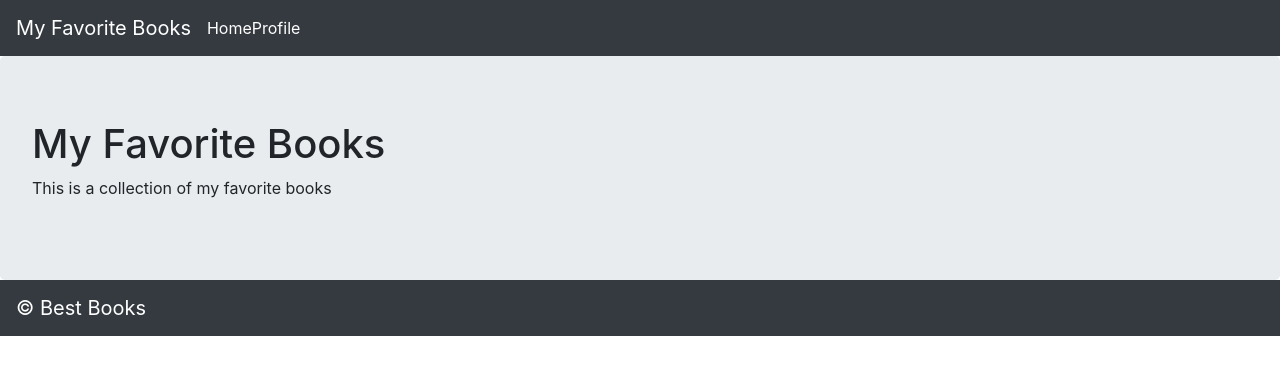
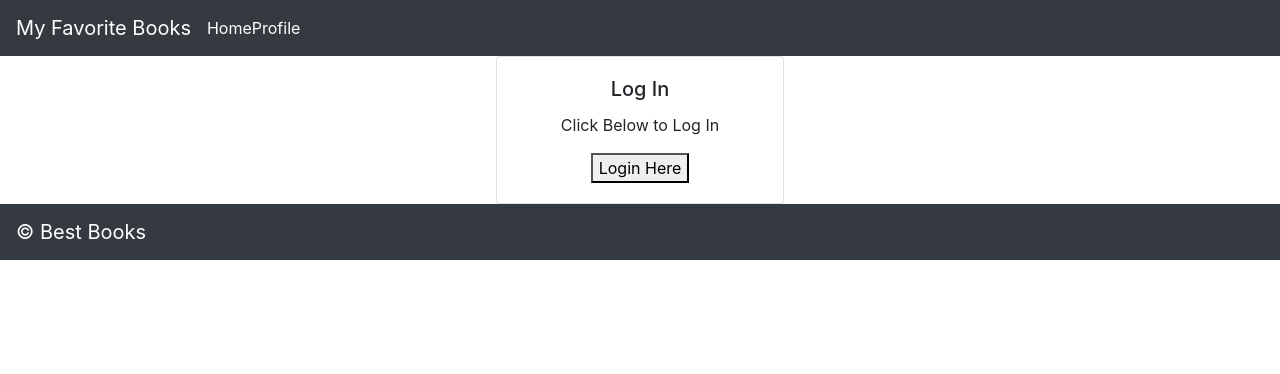
Before and after one commit to jeremywbrazell/best-books-front-end, a React (Create React App) app: page / in a window 1280 px wide. Shown: the top 374 px of the page. Built offline with nearby package versions, Linux system fonts and the light colour scheme.

Commit message:
pushing lab11

```diff
--- a/src/App.js
+++ b/src/App.js
@@ -24,7 +24,7 @@ class App extends React.Component {
             <Header />
               <Switch>
                 <Route exact path="/">
-                  {this.props.auth0.isAuthenticated ? <Login /> : <MyFavoriteBooks />}
+                  {this.props.auth0.isAuthenticated ? <MyFavoriteBooks /> : <Login /> }
                   {/* TODO: if the user is logged in, render the `MyFavoriteBooks` component, if they are not, render the `Login` component */}
                 </Route>
                   <Route path="/profile" exact render = {props => <Profile {...props}/>}/>
```
